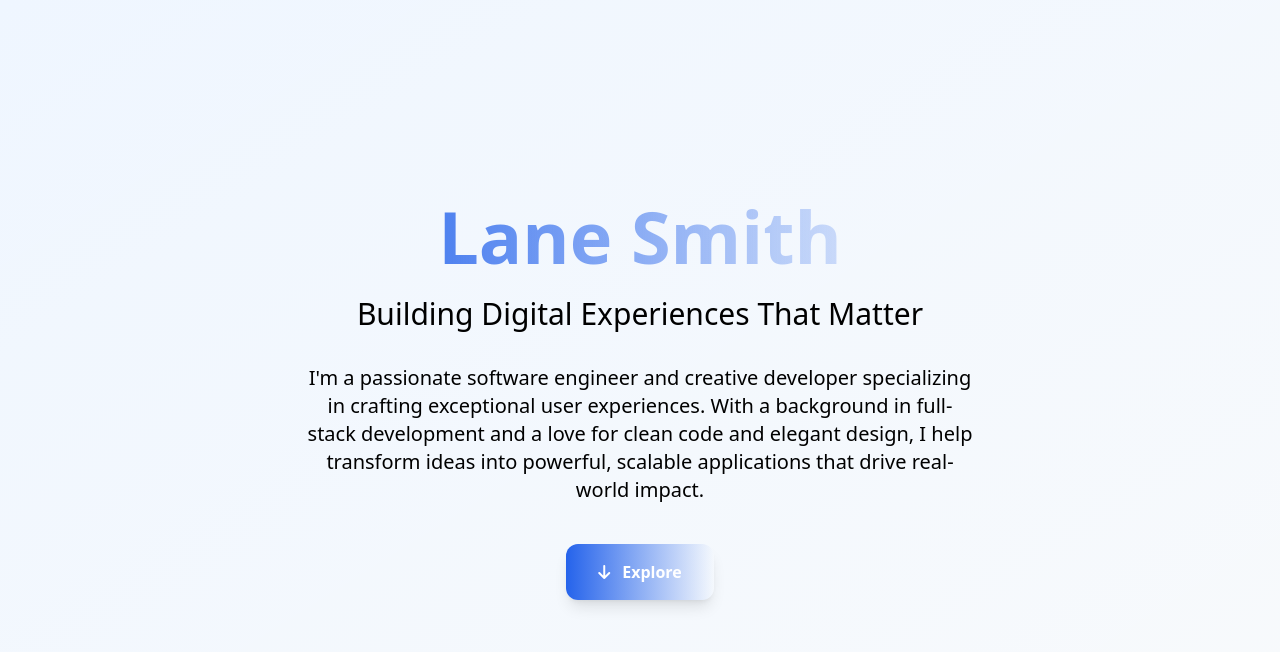
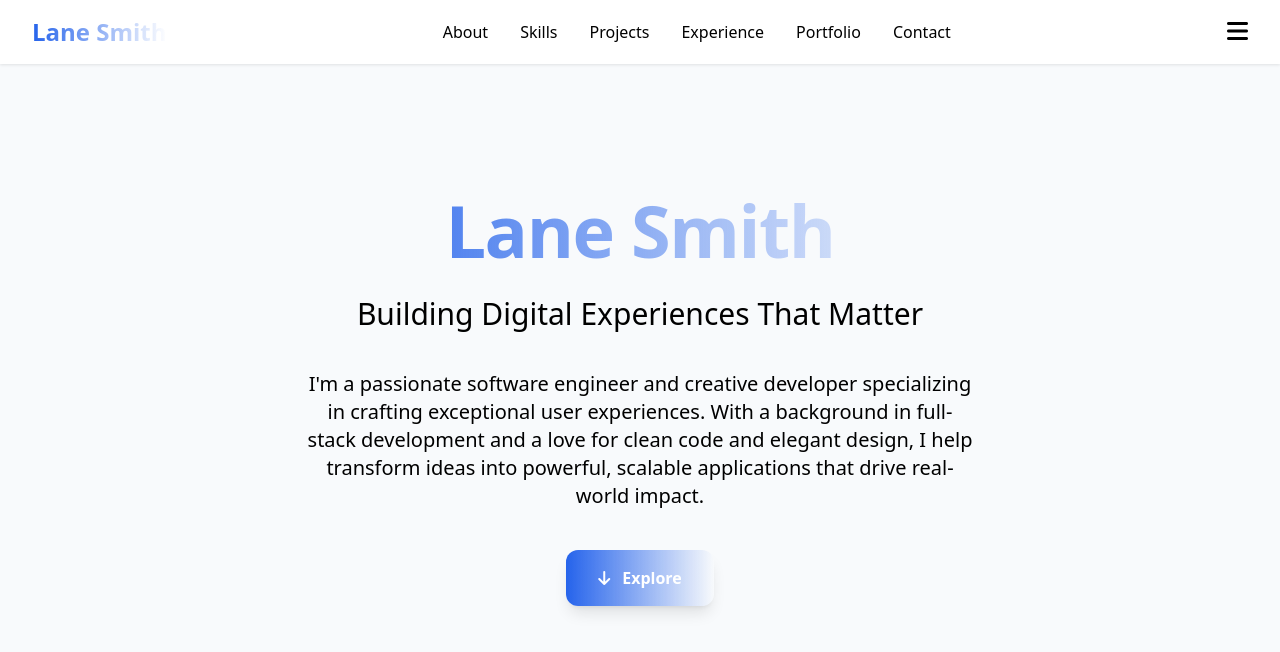
Before and after one commit to cactusmountainai/automated-local-llm-test, a website: page pages/index/index.html in a window 1280 px wide. Drawn offline with Linux system fonts and the light colour scheme.

Commit message:
[Coder] Create hero section in index.html with Lane Smith'

```diff
--- a/pages/index/index.html
+++ b/pages/index/index.html
@@ -4,11 +4,111 @@
     <meta charset="UTF-8" />
     <meta http-equiv="X-UA-Compatible" content="IE=edge" />
     <meta name="viewport" content="width=device-width, initial-scale=1.0" />
-    <title>Lane Smith | Portfolio</title>
+    <title>Home | Lane Smith Portfolio</title>
     <link href="../../styles/output.css" rel="stylesheet" />
     <script src="https://kit.fontawesome.com/a8cc471b41.js" crossorigin="anonymous"></script>
     <style>
-      /* Tailwind dark mode classes */
+      /* Hero Section Animation */
+      @keyframes fadeUp {
+        from {
+          opacity: 0;
+          transform: translateY(30px);
+        }
+        to {
+          opacity: 1;
+          transform: translateY(0);
+        }
+      }
+
+      .animate-fade-up {
+        animation: fadeUp 1s ease-out forwards;
+      }
+
+      .animate-delay-1 {
+        animation-delay: 0.1s;
+      }
+
+      .animate-delay-2 {
+        animation-delay: 0.2s;
+      }
+
+      .animate-delay-3 {
+        animation-delay: 0.3s;
+      }
+
+      /* Hero Section with Tailwind CSS */
+      .hero-section {
+        position: relative;
+        overflow: hidden;
+      }
+
+      .hero-bg-circle {
+        animation: float 8s ease-in-out infinite;
+      }
+
+      @keyframes float {
+        0%, 100% { transform: translateY(0); }
+        50% { transform: translateY(-20px); }
+      }
+
+      .hero-name {
+        letter-spacing: -0.02em;
+      }
+
+      .hero-tagline {
+        line-height: 1.6;
+      }
+
+      .hero-intro {
+        opacity: 0.9;
+      }
+
+      .hero-cta {
+        transition: all 0.3s ease;
+      }
+
+      .hero-cta:hover {
+        transform: translateY(-3px) scale(1.02);
+      }
+
+      /* Navigation Bar */
+      .nav-bar {
+        position: fixed;
+        top: 0;
+        left: 0;
+        right: 0;
+        z-index: 50;
+        background: rgba(255, 255, 255, 0.95);
+        backdrop-filter: blur(10px);
+        box-shadow: 0 1px 3px rgba(0, 0, 0, 0.1);
+      }
+
+      .dark .nav-bar {
+        background: rgba(17, 24, 39, 0.95);
+      }
+
+      .nav-link {
+        position: relative;
+        padding: 0.5rem 1rem;
+      }
+
+      .nav-link::after {
+        content: '';
+        position: absolute;
+        bottom: 0;
+        left: 50%;
+        width: 0;
+        height: 2px;
+        background: #4f46e5;
+        transition: all 0.3s ease;
+        transform: translateX(-50%);
+      }
+
+      .nav-link:hover::after {
+        width: 100%;
+      }
+
+      /* Dark mode classes */
       .dark .hero-section {
         background: linear-gradient(135deg, #0f172a 0%, #1e293b 100%);
       }
@@ -27,8 +127,47 @@
   </head>
 
   <body class="dark:bg-gray-900 bg-slate-50 dark:text-white">
-    <!-- Hero Section with Tailwind CSS -->
-    <section class="hero-section min-h-screen flex items-center justify-center px-8 py-12 bg-gradient-to-br from-blue-50 via-indigo-50 to-purple-50 dark:from-gray-900 dark:via-gray-800 dark:to-gray-900 relative overflow-hidden">
+    <!-- Navigation Bar -->
+    <nav class="nav-bar">
+      <div class="max-w-7xl mx-auto px-8">
+        <div class="flex items-center justify-between h-16">
+          <!-- Logo/Name -->
+          <a href="#" class="text-2xl font-bold bg-gradient-to-r from-blue-600 to-indigo-600 bg-clip-text text-transparent">
+            Lane Smith
+          </a>
+
+          <!-- Navigation Links -->
+          <div class="hidden md:flex items-center space-x-6">
+            <a href="#about" class="nav-link text-slate-700 dark:text-slate-300 hover:text-blue-600 dark:hover:text-blue-400 font-medium">
+              About
+            </a>
+            <a href="#skills" class="nav-link text-slate-700 dark:text-slate-300 hover:text-blue-600 dark:hover:text-blue-400 font-medium">
+              Skills
+            </a>
+            <a href="#projects" class="nav-link text-slate-700 dark:text-slate-300 hover:text-blue-600 dark:hover:text-blue-400 font-medium">
+              Projects
+            </a>
+            <a href="#experience" class="nav-link text-slate-700 dark:text-slate-300 hover:text-blue-600 dark:hover:text-blue-400 font-medium">
+              Experience
+            </a>
+            <a href="#portfolio" class="nav-link text-slate-700 dark:text-slate-300 hover:text-blue-600 dark:hover:text-blue-400 font-medium">
+              Portfolio
+            </a>
+            <a href="#contact" class="nav-link text-slate-700 dark:text-slate-300 hover:text-blue-600 dark:hover:text-blue-400 font-medium">
+              Contact
+            </a>
+          </div>
+
+          <!-- Mobile Menu Button -->
+          <button class="md:hidden text-slate-700 dark:text-slate-300">
+            <i class="fa-solid fa-bars text-2xl"></i>
+          </button>
+        </div>
+      </div>
+    </nav>
+
+    <!-- Hero Section -->
+    <section class="hero-section min-h-screen flex items-center justify-center px-8 py-20 relative overflow-hidden pt-16">
       <!-- Animated background circles -->
       <div class="hero-bg-circle absolute top-0 right-0 -translate-x-1/2 -translate-y-1/2 w-[500px] h-[500px] rounded-full blur-3xl"></div>
       <div class="hero-bg-circle absolute bottom-0 left-0 translate-x-1/2 translate-y-1/2 w-[300px] h-[300px] rounded-full blur-3xl"></div>
```
Also changed, not shown: .autonomous-backups/backup_1773454547.json (deleted), .autonomous-backups/backup_1773454950.json (deleted), .autonomous-backups/backup_1773455185.json (deleted), .autonomous-backups/backup_1773455339.json (deleted), .autonomous-backups/backup_1773455356.json (deleted), .autonomous-backups/backup_1773457214.json (added), .autonomous-backups/backup_1773457221.json (added), .autonomous-backups/backup_1773457321.json, .autonomous-backups/backup_1773457454.json (added), .autonomous-backups/backup_1773457689.json (added), .autonomous-backups/backup_1773457784.json (added), .multi-agent-state.json, .tasks.json, 1 other file.
